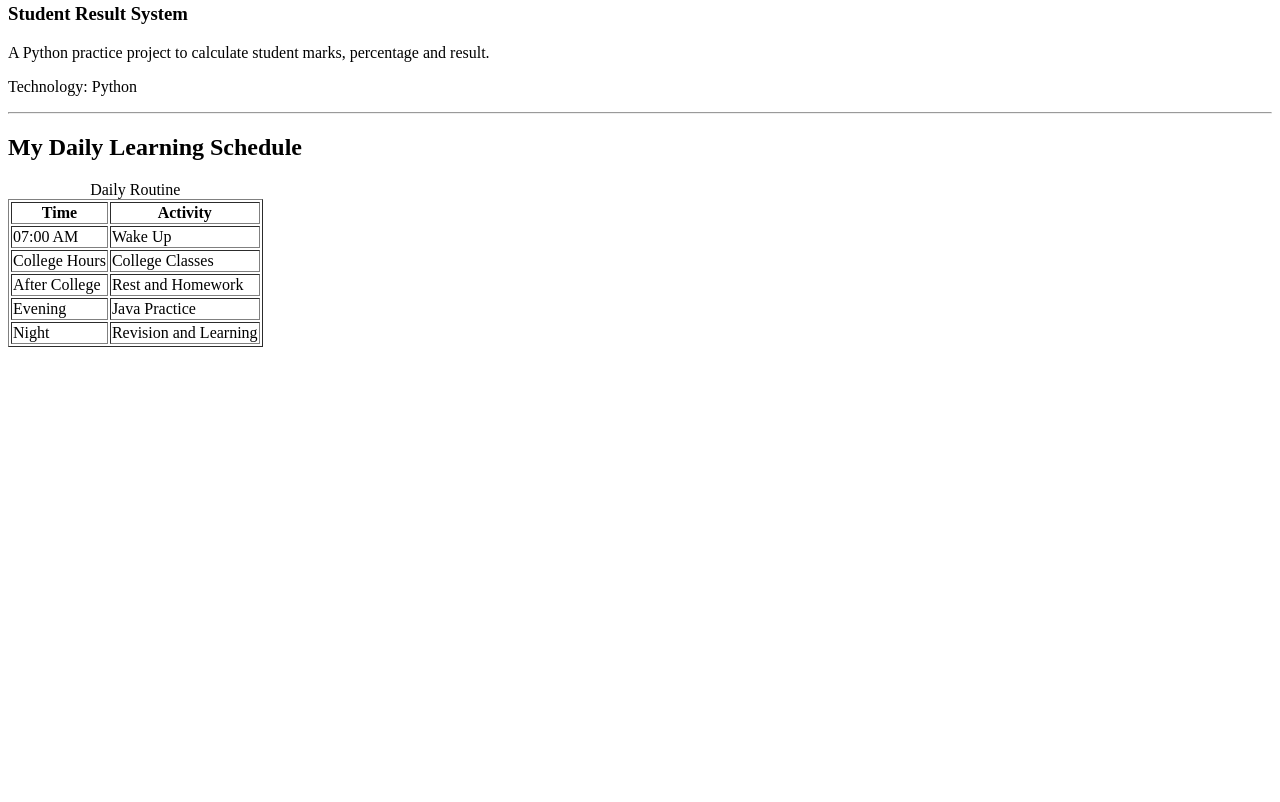
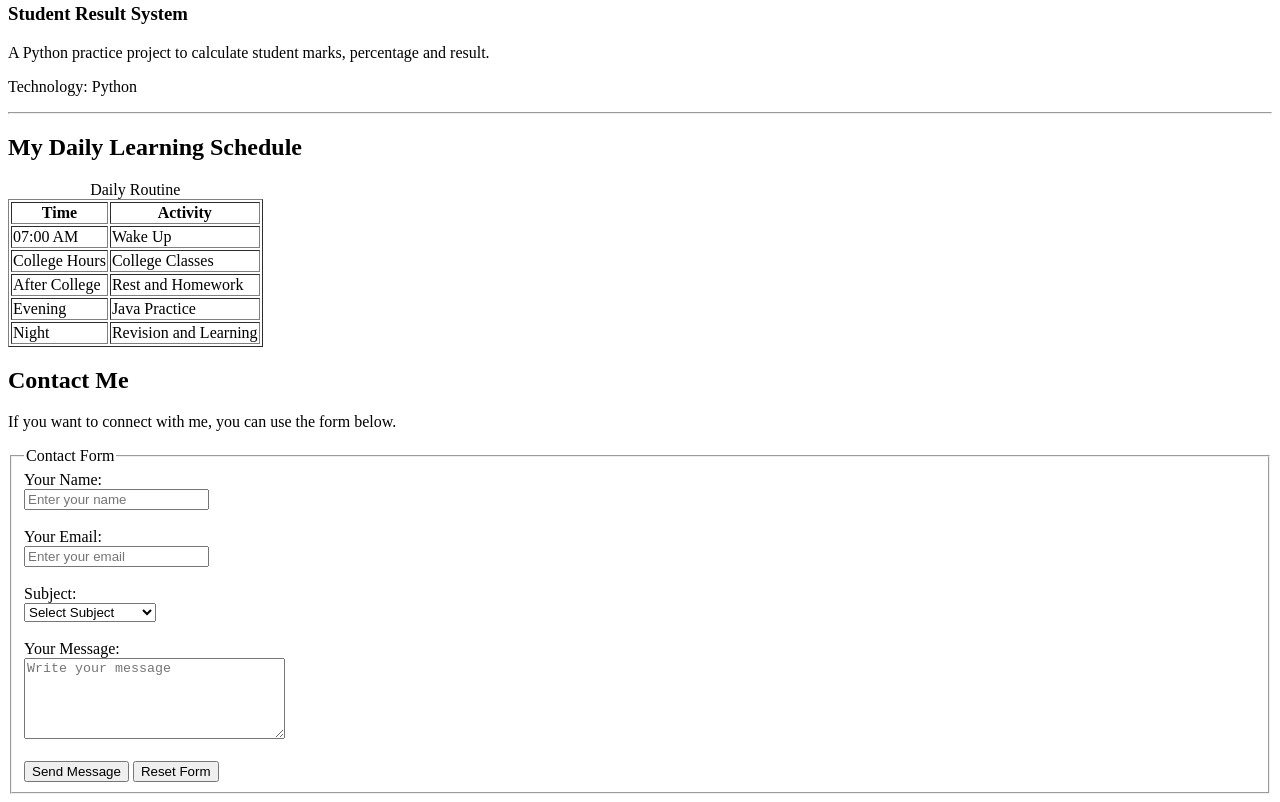
Before and after one commit to surajchaudhary87/HTML_In_50_Days, a plain HTML site: page Day_50/index.html in a window 1280 px wide. Shown: the part 1426-2228 px from the top of the page. Before the commit the page ends 1781 px from the top, so only its background shows below. Drawn offline with Linux system fonts and the light colour scheme.

Commit message:
Day 50: Added contact section in my personal portfolio

```diff
--- a/Day_50/index.html
+++ b/Day_50/index.html
@@ -181,7 +181,7 @@
 
         <hr>
 
-         <!-- Learning Timetable -->
+        <!-- Learning Timetable -->
         <section id="timetable">
 
             <h2>My Daily Learning Schedule</h2>
@@ -225,6 +225,82 @@
                 </tbody>
 
             </table>
+        </section>
+
+        <!-- Contact Section -->
+        <section id="contact">
+
+            <h2>Contact Me</h2>
+
+            <p>
+                If you want to connect with me,
+                you can use the form below.
+            </p>
+
+            <form action="#" method="post">
+
+                <fieldset>
+
+                    <legend>Contact Form</legend>
+
+                    <label for="name">Your Name:</label>
+                    <br>
+
+                    <input type="text"
+                           id="name"
+                           name="name"
+                           placeholder="Enter your name"
+                           required>
+
+                    <br><br>
+
+                    <label for="email">Your Email:</label>
+                    <br>
+
+                    <input type="email"
+                           id="email"
+                           name="email"
+                           placeholder="Enter your email"
+                           required>
+
+                    <br><br>
+
+                    <label for="subject">Subject:</label>
+                    <br>
+
+                    <select id="subject" name="subject" required>
+
+                        <option value="">Select Subject</option>
+
+                        <option value="project">Project Discussion</option>
+
+                        <option value="career">Career Discussion</option>
+
+                        <option value="other">Other</option>
+
+                    </select>
+
+                    <br><br>
+
+                    <label for="message">Your Message:</label>
+                    <br>
+
+                    <textarea id="message"
+                              name="message"
+                              rows="5"
+                              cols="30"
+                              placeholder="Write your message"
+                              required></textarea>
+
+                    <br><br>
+
+                    <button type="submit">Send Message</button>
+
+                    <button type="reset">Reset Form</button>
+
+                </fieldset>
+
+            </form>
 
         </section>
 
```
